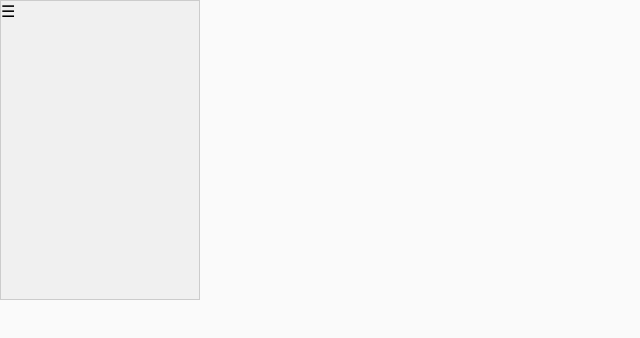
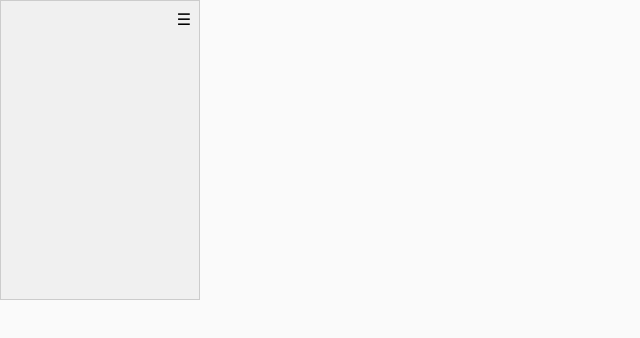
Before and after one commit to Earle-Poole/cool-dash, a React (Create React App) app: page / in a window 1280 px wide. Shown: the top 338 px of the page, without its empty margins (0-640 px from the left). Built offline with nearby package versions, Linux system fonts and the light colour scheme.

Commit message:
Add package-lock.json to git ignore, and add some container functionality.

```diff
--- a/src/molecules/container/Container.tsx
+++ b/src/molecules/container/Container.tsx
@@ -11,7 +11,7 @@ const Container = ({ children }: ContainerProps) => {
   return (
     <Draggable handle={'.handle'} nodeRef={containerRef}>
       <div className={styles.container} ref={containerRef}>
-        <div className={'.handle'}>☰</div>
+        <div className='handle'>☰</div>
         {children}
       </div>
     </Draggable>
--- a/src/molecules/container/container.module.css
+++ b/src/molecules/container/container.module.css
@@ -3,4 +3,13 @@
   height: 300px;
   background-color: #f0f0f0;
   border: 1px solid #ccc;
+  padding: 10px;
+  position: relative
 }
+
+.container [class*='handle'] {
+  position: absolute;
+  top: 0.5rem;
+  right: 0.5rem;
+  cursor: move;
+}
```
Also changed, not shown: 1 other file (tests, documents, lock files or other folders).
